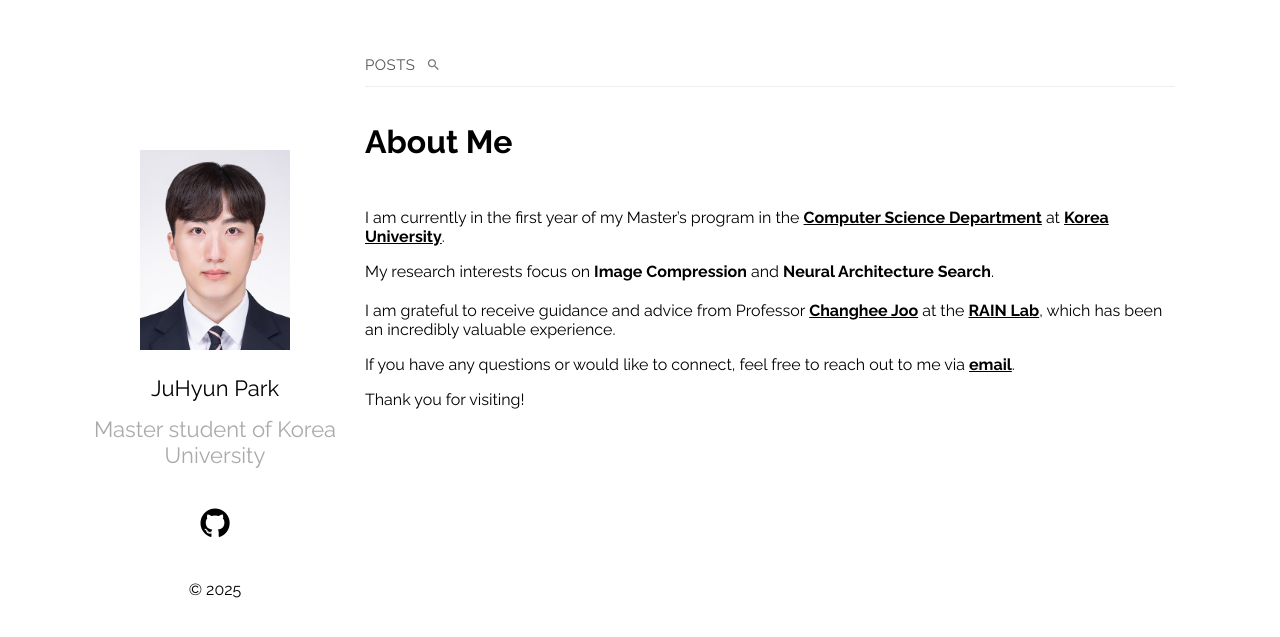
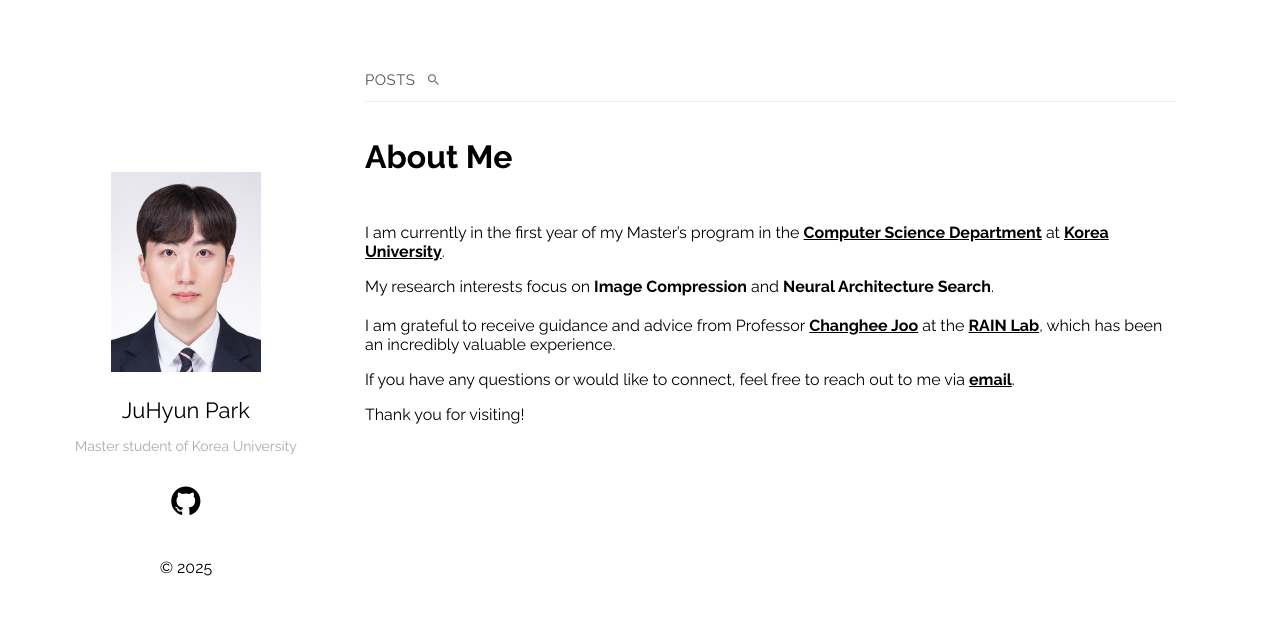
Before and after one commit to park930/park930.github.io, a Jekyll site: the page built from index.md, in a window 1280 px wide. Shown: the top 637 px of the page. Built offline with Jekyll 4.4.1, drawn with Linux system fonts in a browser that asks for light colours.

Commit message:
update profile

```diff
--- a/_layouts/home.html
+++ b/_layouts/home.html
@@ -3,7 +3,7 @@ layout: default
 ---
 
 {%- if page.title -%}
-  <h1 class="page-heading">{{ page.title }}</h1>
+  <!-- <h1 class="page-heading">{{ page.title }}</h1> -->
 {%- endif -%}
 
 
@@ -21,33 +21,6 @@ layout: default
       </div>
       {% endif %}
     </li>
-<!--
-    {%- for post in site.posts -%}
-      <li>
-        {%- assign date_format = site.plainwhite.date_format | default: "%b %-d, %Y" -%}
-        <a class="post-link" href="{{ post.url | relative_url }}">
-          <h2 class="post-title">{{ post.title | escape }}</h2>
-        </a>
-        <div class="post-meta">
-          <div class="post-date">
-            <i class="icon-calendar"></i>
-            {{ post.date | date: date_format }}
-          </div>
-          {%- if post.categories.size > 0-%}
-          <ul class="post-categories">
-            {%- for tag in post.categories -%}
-            <li>{{ tag }}</li>
-            {%- endfor -%}
-          </ul>
-          {%- endif -%}
-        </div>
-        <div class="post">
-          {%- if site.show_excerpts -%}
-            {{ post.excerpt }}
-          {%- endif -%}
-        </div>
-      </li>
-    {%- endfor -%} -->
   </ul>
 
   <!-- <p class="feed-subscribe"><svg class="svg-icon orange">
--- a/_sass/plain.scss
+++ b/_sass/plain.scss
@@ -103,7 +103,7 @@ main {
     }
     .tagline {
       text-align: center;
-      font-size: 22px;
+      font-size: 14px;
       margin-top: 0px;
       color: #aaa;
       white-space: pre-wrap;
@@ -230,6 +230,7 @@ main {
 .post-container {
   list-style-type: none;
   margin: 45px 30px;
+  margin-top: 60px;
   @media screen and (max-width: $smallMobileW) {
     margin-left: 20px;
     margin-right: 20px;
```
Also changed, not shown: index.md (+1 -0 lines).
